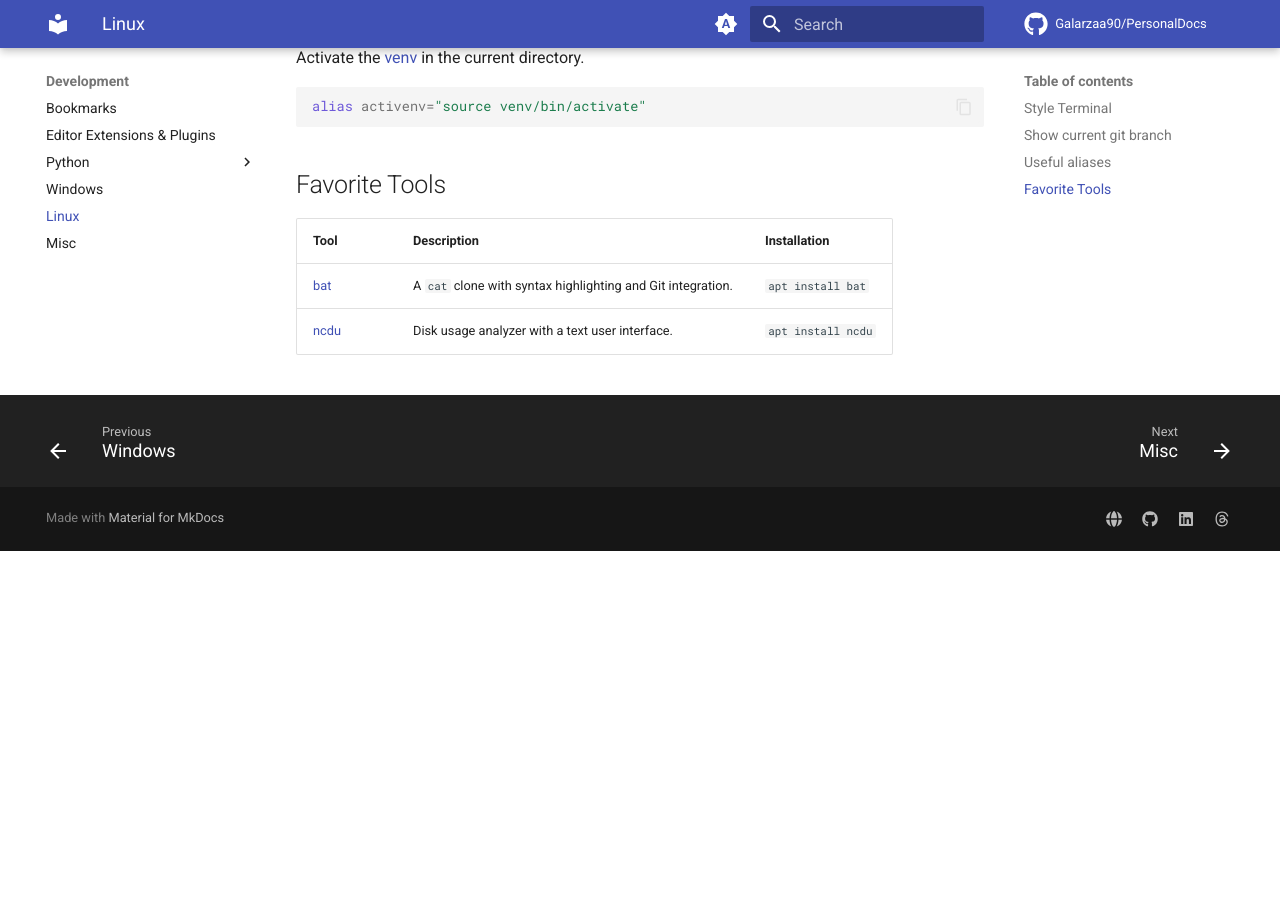
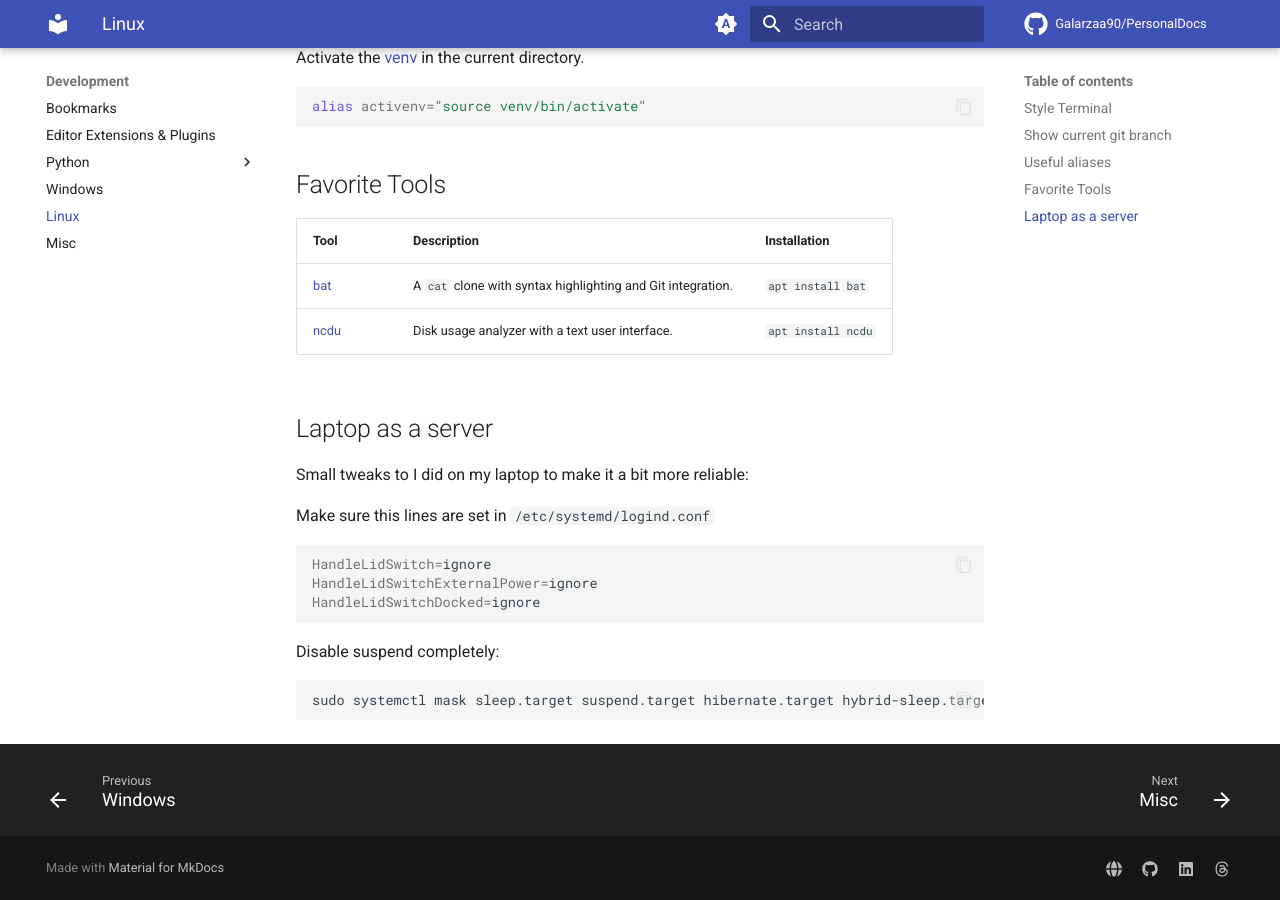
Before and after one commit to Galarzaa90/PersonalDocs, an MkDocs documentation site: the page built from docs/dev/linux.md, in a window 1280 px wide and 900 px high, scrolled down 1047 px. Built offline with MkDocs 1.6.1 and Material for MkDocs 9.7.7, drawn with Linux system fonts in a browser that asks for light colours; comment, search, counter and statistics services are not loaded; before the commit the page ends 1598 px from its top, so only the background shows below that.

Commit message:
Configuration changes for laptop server

````diff
--- a/docs/dev/linux.md
+++ b/docs/dev/linux.md
@@ -51,3 +51,22 @@ alias activenv="source venv/bin/activate"
 | ------------------------------------- | ----------------------------------------------------------- | ------------------ |
 | [bat](https://github.com/sharkdp/bat) | A `cat` clone with syntax highlighting and Git integration. | `apt install bat`  |
 | [ncdu](https://dev.yorhel.nl/ncdu)    | Disk usage analyzer with a text user interface.             | `apt install ncdu` |
+
+
+## Laptop as a server
+
+Small tweaks to I did on my laptop to make it a bit more reliable:
+
+Make sure this lines are set in `/etc/systemd/logind.conf`
+
+```shell
+HandleLidSwitch=ignore
+HandleLidSwitchExternalPower=ignore
+HandleLidSwitchDocked=ignore
+```
+
+Disable suspend completely:
+
+```
+sudo systemctl mask sleep.target suspend.target hibernate.target hybrid-sleep.target
+```
````
